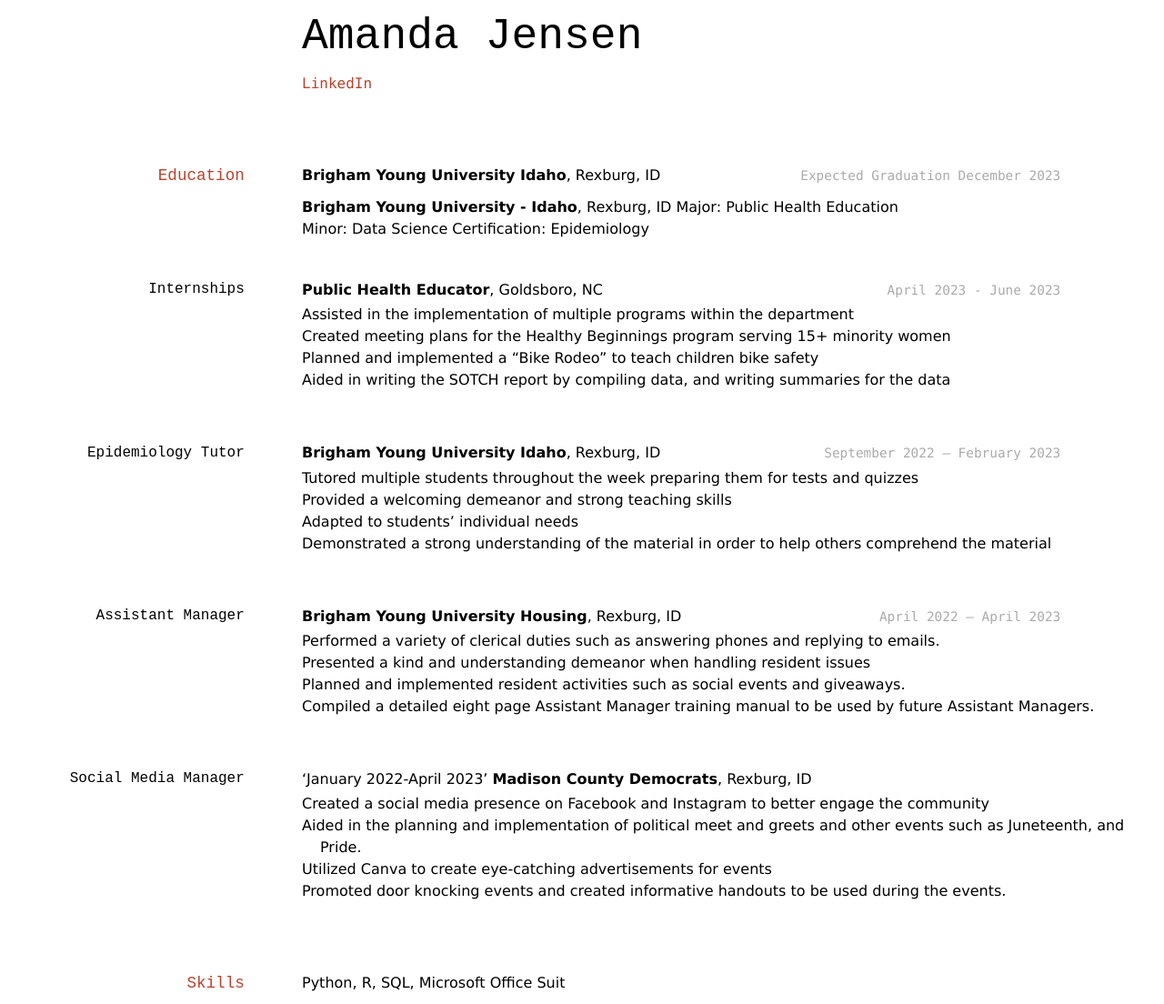
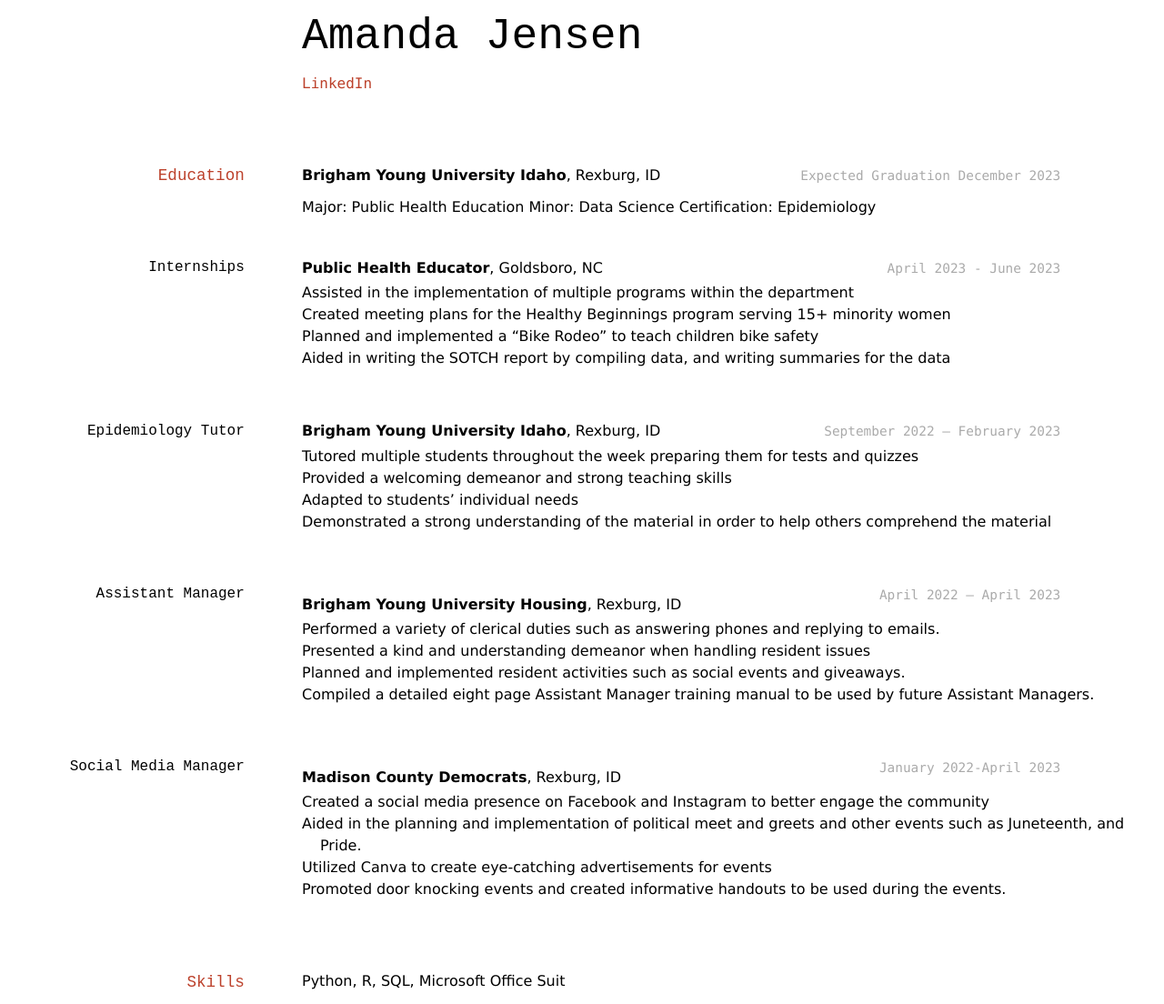
Before and after one commit to Slangfroid/AmandaCJ_Resume, a Jekyll site: the page built from docs/index.md, in a window 1280 px wide. Shown: the whole page at 91% size. Built offline with Jekyll 4.4.1, drawn with Linux system fonts in a browser that asks for light colours.

Commit message:
Update index.md

```diff
--- a/docs/index.md
+++ b/docs/index.md
@@ -14,8 +14,6 @@ title: Amanda Jensen Resume
 `Expected Graduation December 2023`
 __Brigham Young University Idaho__, Rexburg, ID
 
-
-__Brigham Young University - Idaho__, Rexburg, ID
 Major: Public Health Education
 Minor: Data Science
 Certification: Epidemiology
@@ -43,6 +41,7 @@ __Brigham Young University Idaho__, Rexburg, ID
 ### Assistant Manager
 
 `April 2022 – April 2023`
+
 __Brigham Young University Housing__, Rexburg, ID
 -	Performed a variety of clerical duties such as answering phones and replying to emails.
 -	Presented a kind and understanding demeanor when handling resident issues
@@ -50,7 +49,9 @@ __Brigham Young University Housing__, Rexburg, ID
 -	Compiled a detailed eight page Assistant Manager training manual to be used by future Assistant Managers.
 
 ### Social Media Manager
-'January 2022-April 2023'
+
+`January 2022-April 2023`
+
 __Madison County Democrats__, Rexburg, ID
 -	Created a social media presence on Facebook and Instagram to better engage the community
 -	Aided in the planning and implementation of political meet and greets and other events such as Juneteenth, and Pride.
```
